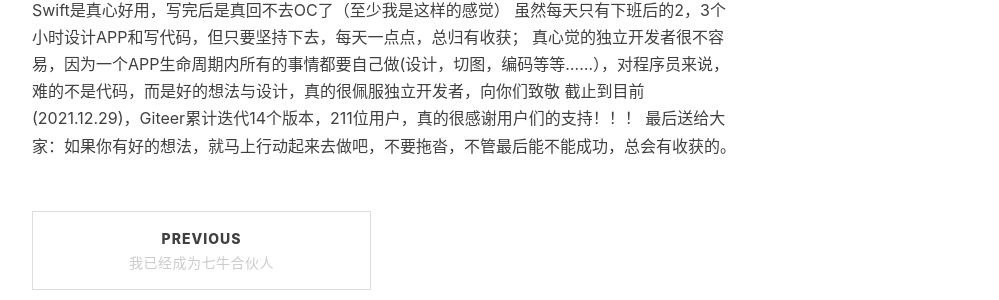
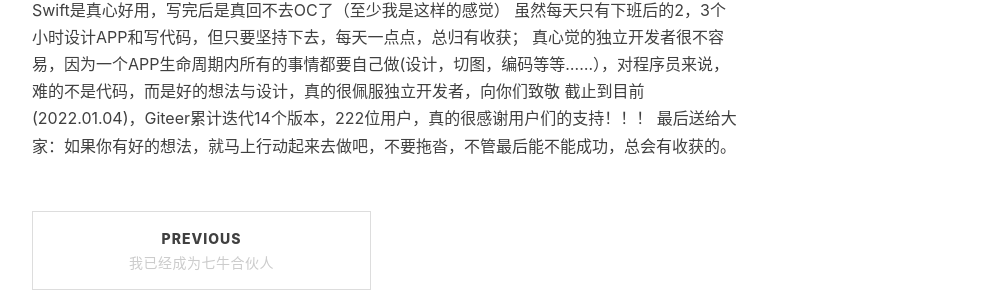
Before and after one commit to fandongtongxue/fandongtongxue.github.io, a Jekyll site: the page built from _posts/2021-09-18-Giteer.md, in a window 1280 px wide and 900 px high, scrolled down 3437 px. Shown: the part 260-560 px from the top of the window, without its empty margins (233-1232 px from the left). Built offline with Jekyll 4.4.1, drawn with Linux system fonts in a browser that asks for light colours; nearby versions of some CDN libraries; comment, search, counter and statistics services are not loaded.

Commit message:
Update 2021-09-18-Giteer.md

```diff
--- a/_posts/2021-09-18-Giteer.md
+++ b/_posts/2021-09-18-Giteer.md
@@ -50,5 +50,5 @@ Giteer是一个Gitee移动客户端，支持iPhone, iPad。使用Giteer，您可
 Swift是真心好用，写完后是真回不去OC了（至少我是这样的感觉）
 虽然每天只有下班后的2，3个小时设计APP和写代码，但只要坚持下去，每天一点点，总归有收获；
 真心觉的独立开发者很不容易，因为一个APP生命周期内所有的事情都要自己做(设计，切图，编码等等......），对程序员来说，难的不是代码，而是好的想法与设计，真的很佩服独立开发者，向你们致敬
-截止到目前(2021.12.29)，Giteer累计迭代14个版本，211位用户，真的很感谢用户们的支持！！！
+截止到目前(2022.01.04)，Giteer累计迭代14个版本，222位用户，真的很感谢用户们的支持！！！
 最后送给大家：如果你有好的想法，就马上行动起来去做吧，不要拖沓，不管最后能不能成功，总会有收获的。
```
